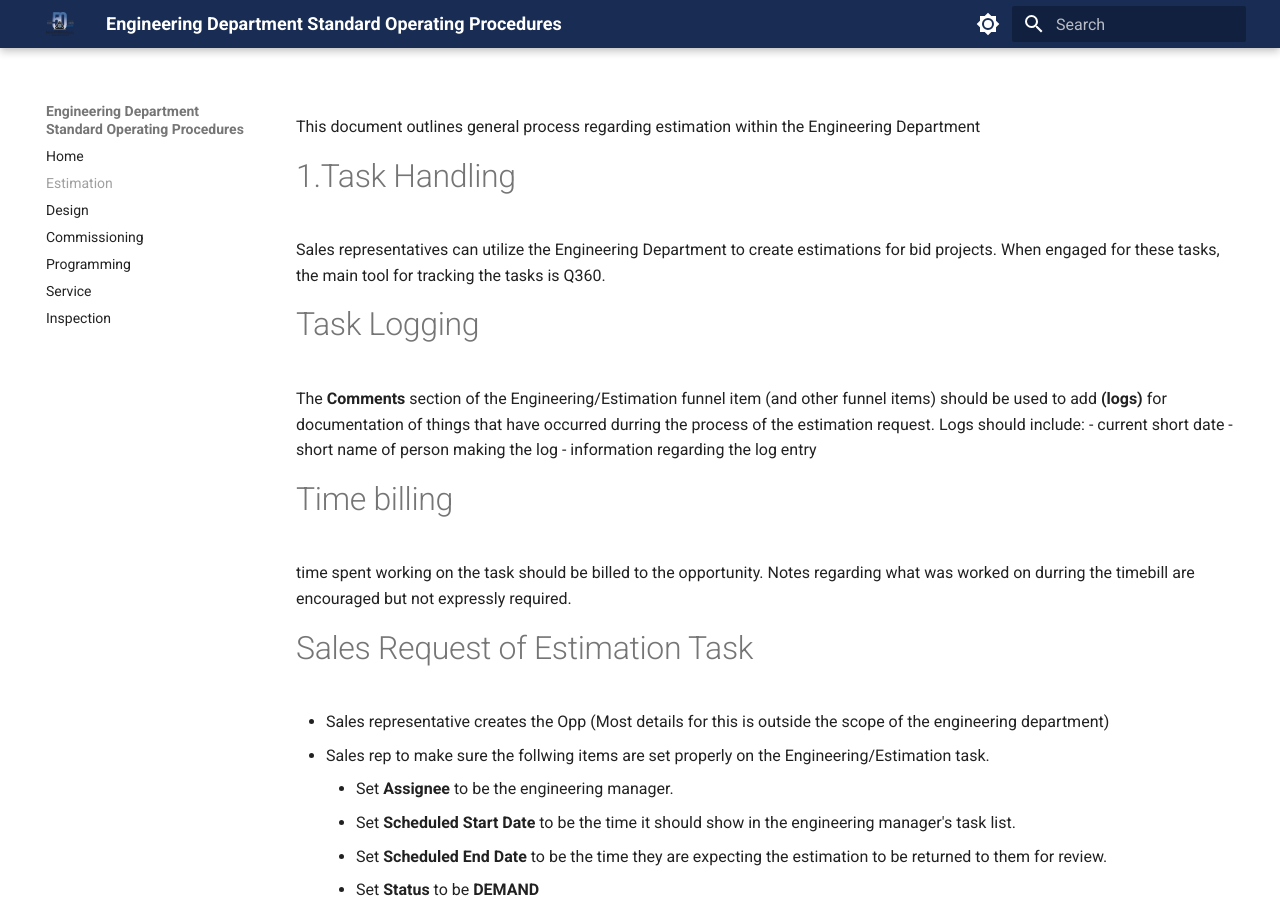
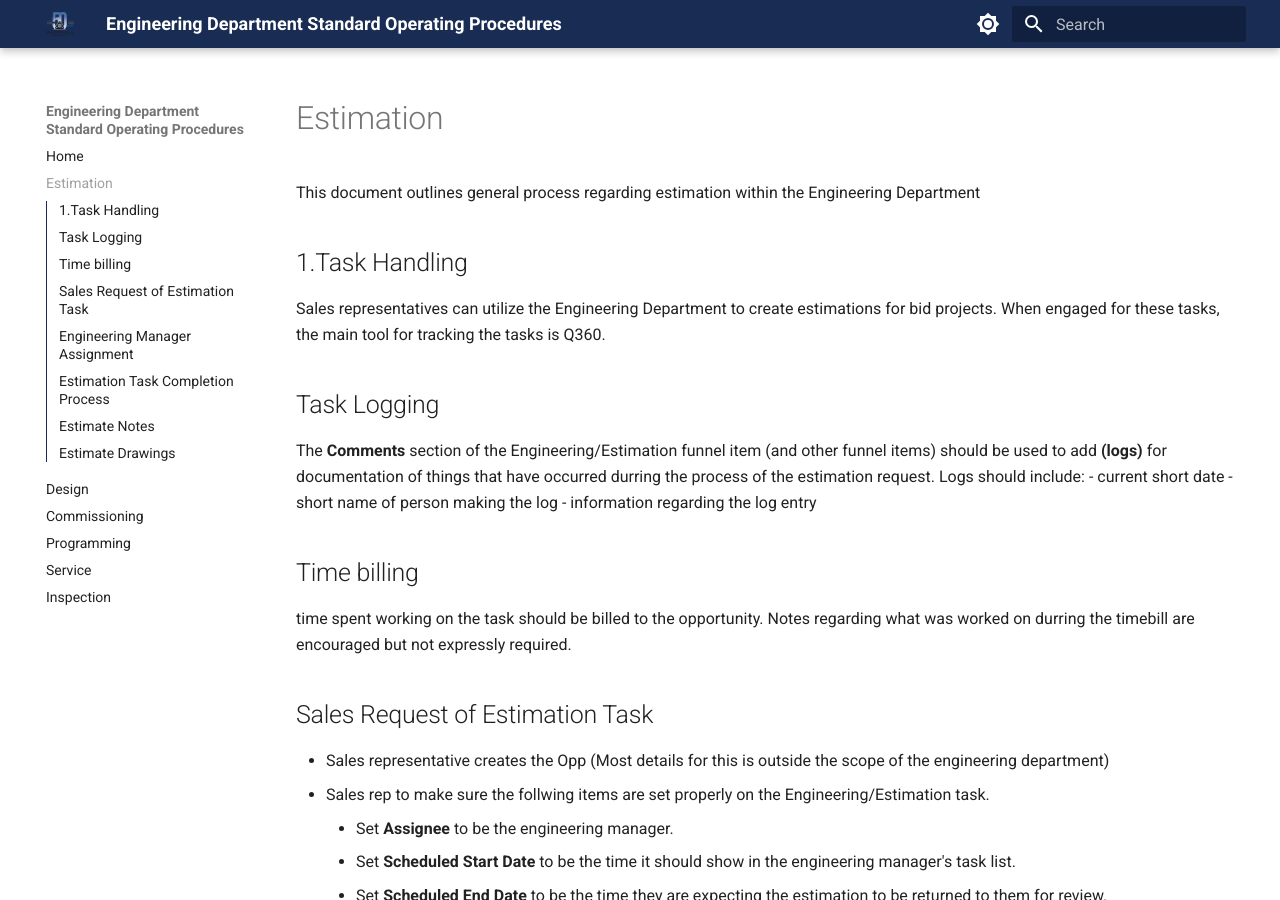
Before and after one commit to Benjermin01/av-sops, an MkDocs documentation site: the page built from docs/estimation.md, in a window 1280 px wide and 900 px high. Built offline with MkDocs 1.6.1 and Material for MkDocs 9.7.7, drawn with Linux system fonts in a browser that asks for light colours.

Commit message:
indexing add attempt

```diff
--- a/docs/estimation.md
+++ b/docs/estimation.md
@@ -1,20 +1,20 @@
 This document outlines general process regarding estimation within the Engineering Department
 
-# 1.Task Handling
+## 1.Task Handling
 
 Sales representatives can utilize the Engineering Department to create estimations for bid projects. When engaged for these tasks, the main tool for tracking the tasks is Q360.
 
-# Task Logging
+## Task Logging
 
 The **Comments** section of the Engineering/Estimation funnel item (and other funnel items) should be used to add **(logs)** for documentation of things that have occurred durring the process of the estimation request. Logs should include:
 - current short date
 - short name of person making the log
 - information regarding the log entry
 
-# Time billing
+## Time billing
 time spent working on the task should be billed to the opportunity. Notes regarding what was worked on durring the timebill are encouraged but not expressly required.
 
-# Sales Request of Estimation Task
+## Sales Request of Estimation Task
 
 - Sales representative creates the Opp (Most details for this is outside the scope of the engineering department)
 - Sales rep to make sure the follwing items are set properly on the Engineering/Estimation task.
@@ -31,7 +31,7 @@ time spent working on the task should be billed to the opportunity. Notes regard
             - If this text does not accurately reflect the desired task or this text is not provided, then there is nothing to evaluate.
             - If this text is unclear, the engineering manager needs to reach out to the sales representative for clarification which will delay the process and cause confusion.
 
-# Engineering Manager Assignment
+## Engineering Manager Assignment
 
 - When the engineering manager receives the request (shows up in taks list) he will review the task details and if everything checks out, he will assign the task to a capable, available member of the engineering department.
 - The engineering manager should get the assignment made within 24 hours of receiving the request.
@@ -46,7 +46,7 @@ time spent working on the task should be billed to the opportunity. Notes regard
     - The Comments on the Engineering/Estimation funnel item should contain directive of the task.
         - This will also contain manually added log items regarding the estimation.
 
-# Estimation Task Completion Process
+## Estimation Task Completion Process
 
 - Initial Evaluation
     - Estimator should start by evaluating the task.
@@ -124,13 +124,13 @@ time spent working on the task should be billed to the opportunity. Notes regard
 
 
 
-# Estimate Notes
+## Estimate Notes
 Durring Estimate, take notes of any deviations, followups, ect.
 - Create note "Container" in OneNote
     - In Q360 Cloud OneNote, create **New Page** Under **Estimates** section
     - Set Page tile to match exactly the Estimate Title in ProEst Ex: (90536127 | Utah Air National Guard Kitchen and Auditorium AV)
 
-# Estimate Drawings
+## Estimate Drawings
 Durring Estimate, track progress, deviations and other things on another set of the drawings.
 - Suggest using AutoDesk Design Review for simplicity but this is software agnostic as long as the end result is a set of drawings that illustrates what was done on the estimate.
 - Drawings should be understandable to other team members
```
